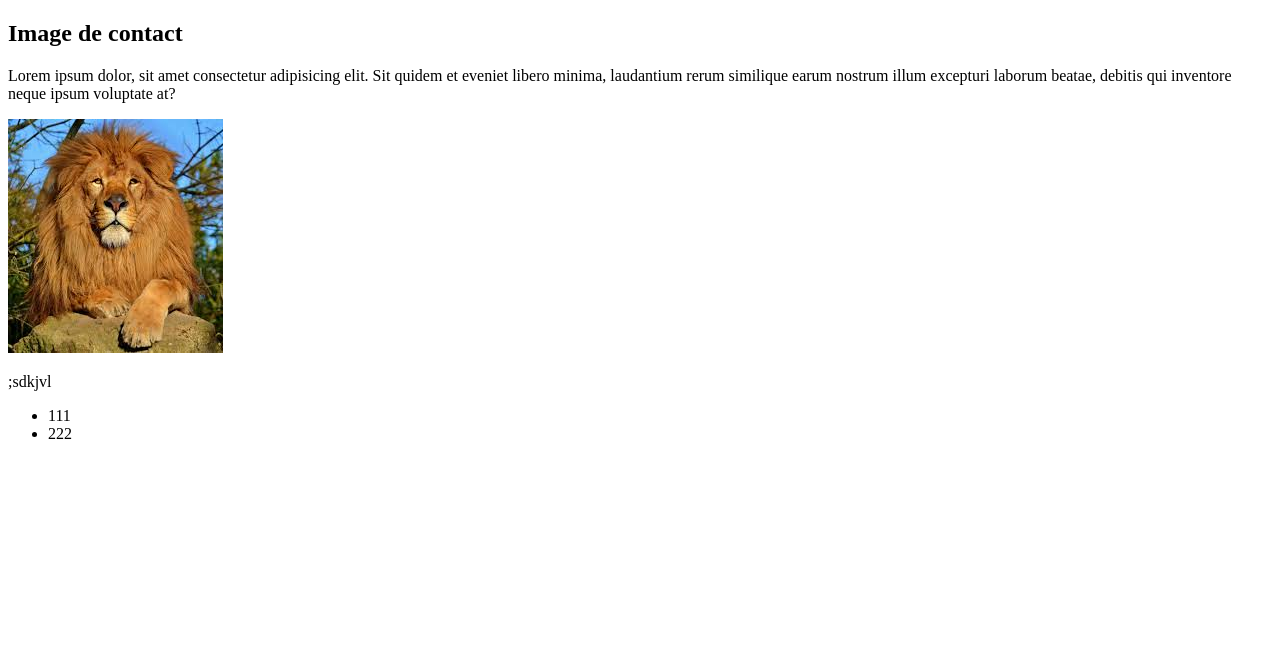
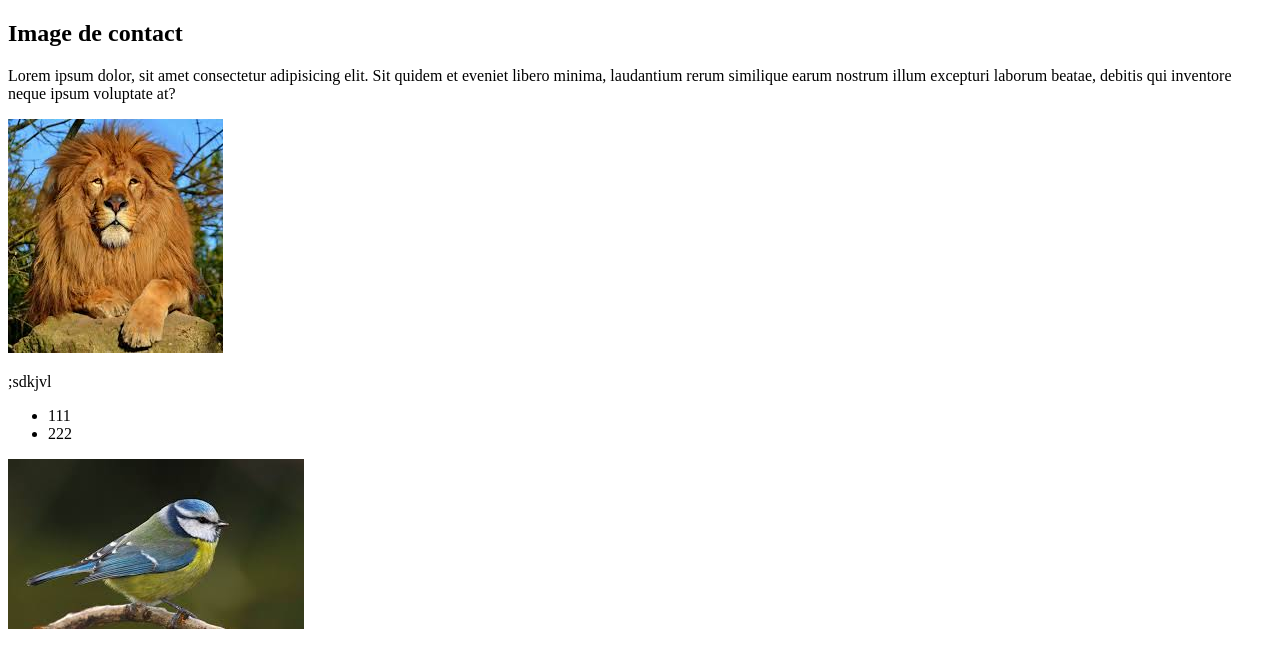
Before and after one commit to Dorra558/TestGithub, a plain HTML site: page contact.html in a window 1280 px wide. Drawn offline with Linux system fonts and the light colour scheme.

Commit message:
ajouter image

```diff
--- a/contact.html
+++ b/contact.html
@@ -17,5 +17,6 @@
         <li>222</li>
     </ul>
     </div>
+    <img src="oiseau.jpeg" alt="">
 </body>
 </html>
```
Also changed, not shown: oiseau.jpeg (added).
